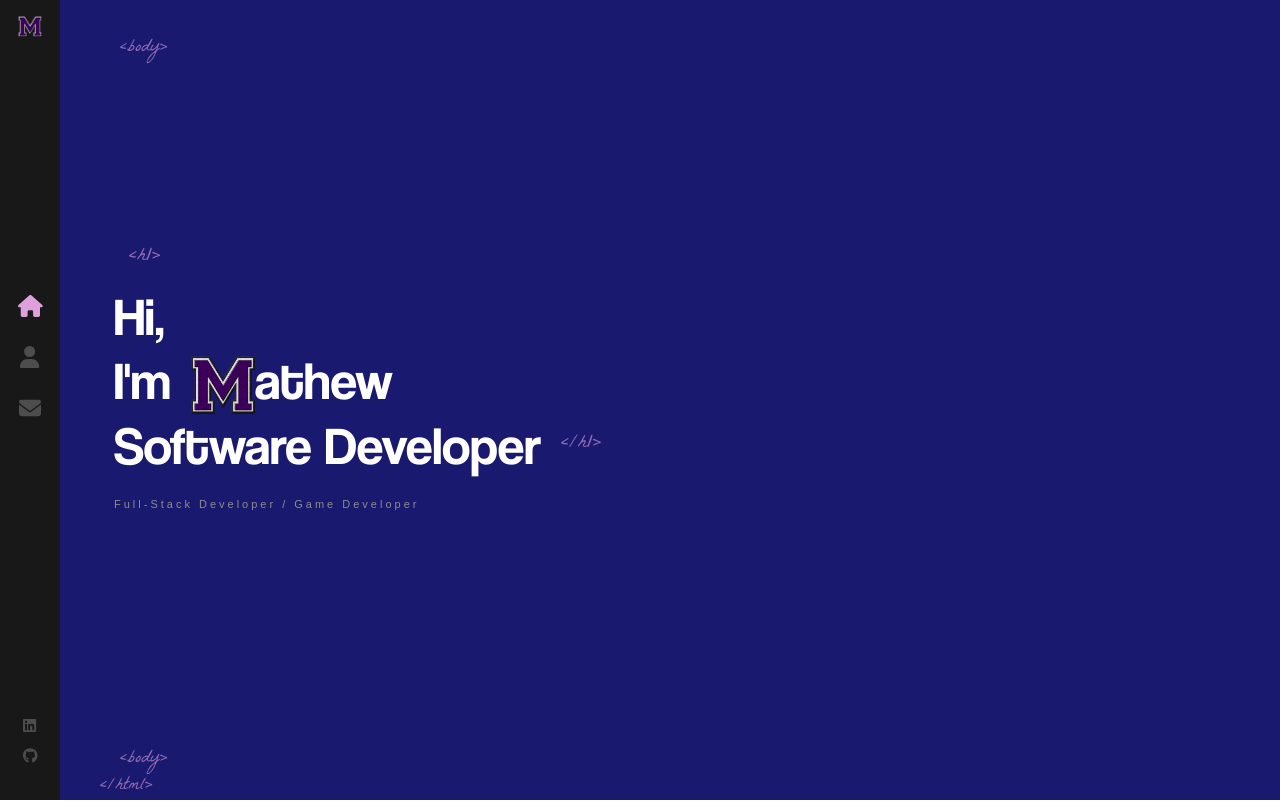
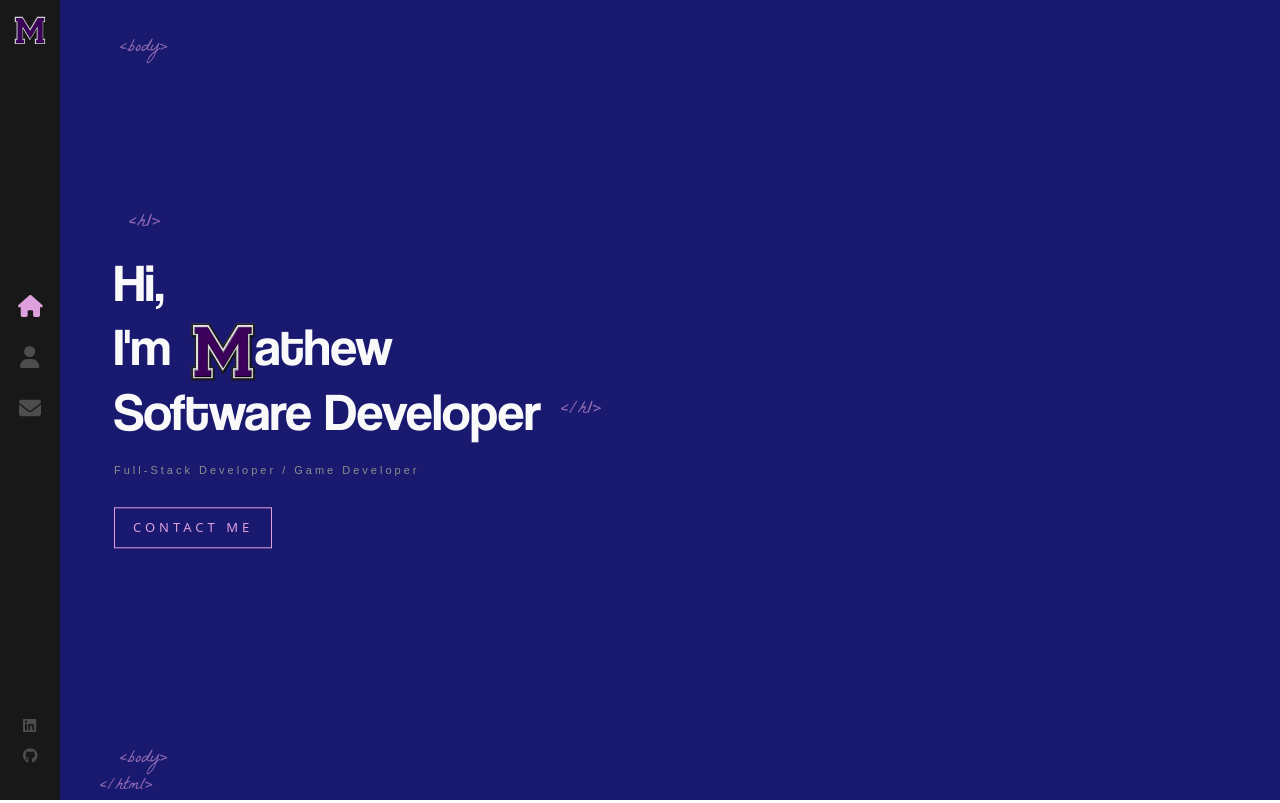
Before and after one commit to mathewfonteyne/developerPortfolio, a React (Create React App) app in the folder developer-portfolio/: page / in a window 1280 px wide. Built offline with nearby package versions, Linux system fonts and the light colour scheme.

Commit message:
added in contact link, non-functional at this point.

```diff
--- a/developer-portfolio/src/components/Home/index.js
+++ b/developer-portfolio/src/components/Home/index.js
@@ -1,5 +1,6 @@
 // import LogoS from "../../assets/images/letter_m.png";
 import LogoS from "../../assets/images/purple_m.png";
+import { Link } from "react-router-dom";
 // this logo is placeholder for what my actual logo will be.
 import "./index.scss";
 
@@ -16,9 +17,9 @@ const Home = () => {
           Software Developer
         </h1>
         <h2>Full-Stack Developer / Game Developer</h2>
-        {/* <Link to="/contact" className="flat-button">
+        <Link to="/contact" className="flat-button">
           CONTACT ME
-        </Link> */}
+        </Link>
       </div>
     </div>
   );
--- a/developer-portfolio/src/components/Home/index.scss
+++ b/developer-portfolio/src/components/Home/index.scss
@@ -9,7 +9,7 @@
   }
 
   h1 {
-    color: #fff;
+    color: #f9f9f9;
     font-size: 53px; // 4rem;
     margin: 0;
     font-family: "Coolvetica";
@@ -70,5 +70,10 @@
     float: left;
     animation: fadeIn 1s 1.8s backwards;
     white-space: nowrap;
+
+    &:hover {
+      background: #dda0dd;
+      color: #191970;
+    }
   }
 }
--- a/developer-portfolio/src/components/Sidebar/index.scss
+++ b/developer-portfolio/src/components/Sidebar/index.scss
@@ -14,7 +14,7 @@
     img {
       display: block;
       margin: 8px auto;
-      width: 24px;
+      width: 32px;
       height: auto;
 
       &.sub-logo {
```
